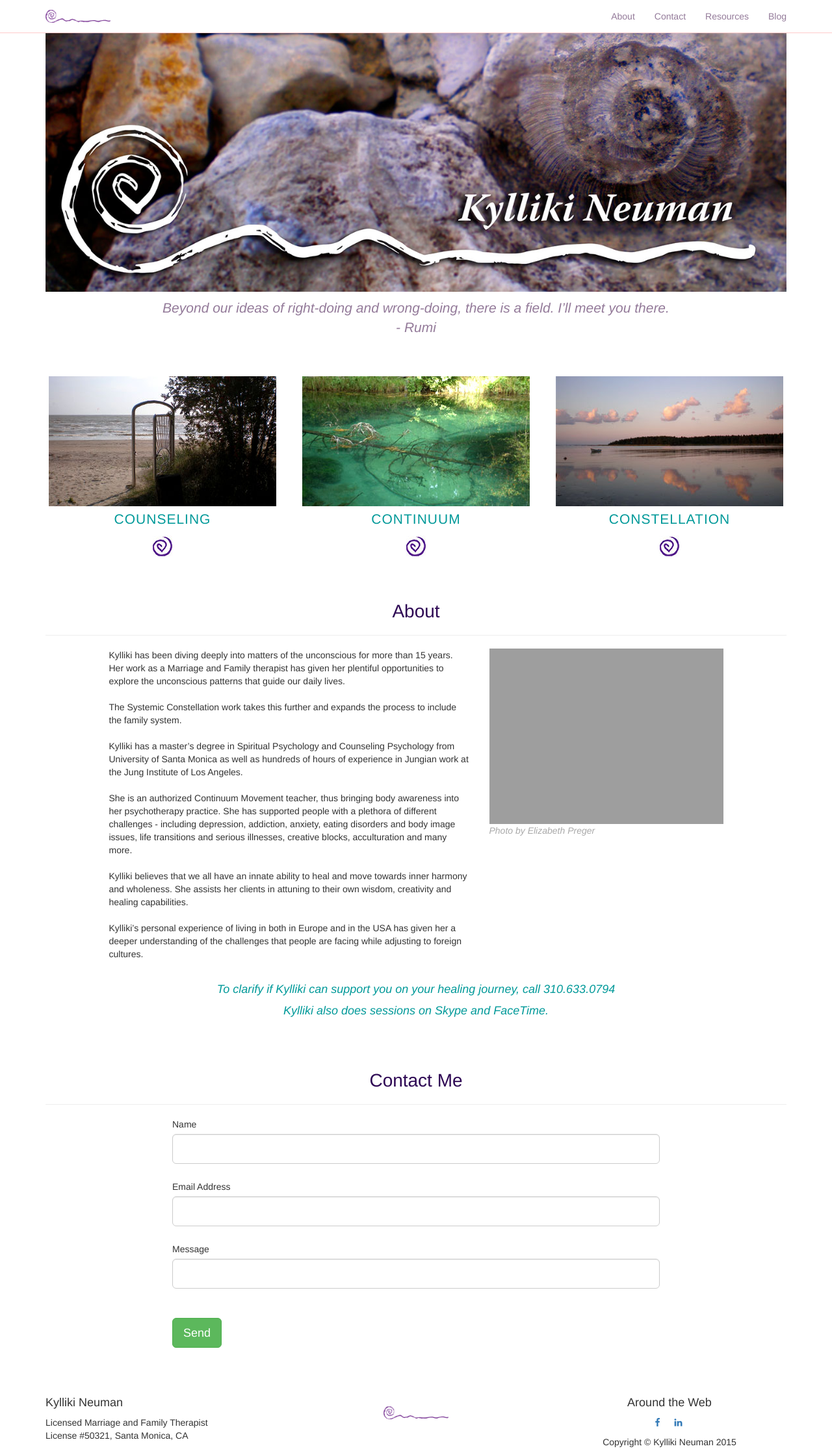
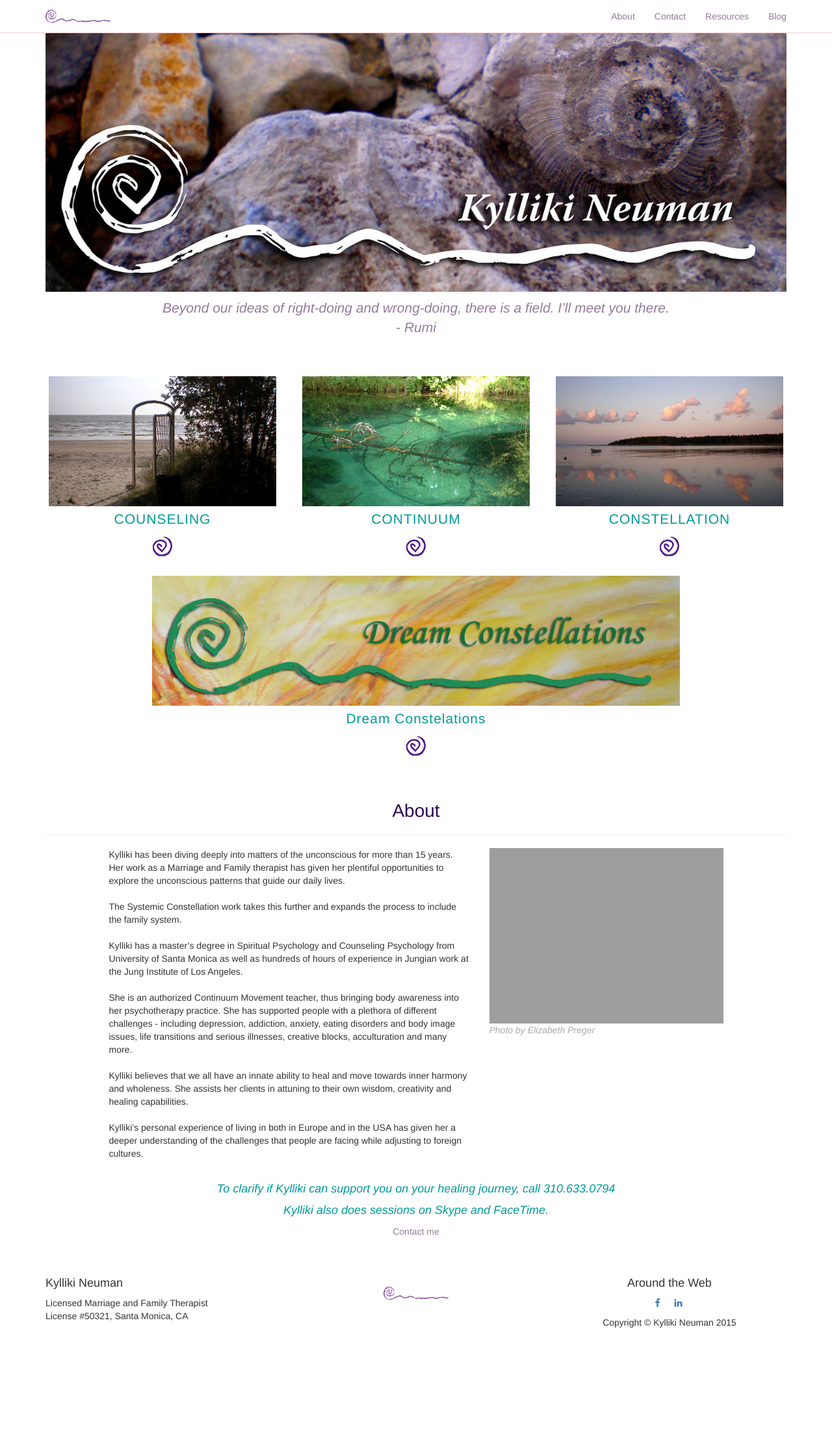
Before and after one commit to christofneuman/blog, a Django app: page / in a window 1280 px wide. Shown: the whole page at 65% size. After the commit the page ends 2043 px from the top, so only its background shows below. Run offline with Django 3.2, Linux system fonts and the light colour scheme; some libraries are stand-ins or nearby versions; grey boxes are pictures that could not be loaded.

Commit message:
dream consttlations addition

```diff
--- a/blog/settings/__init__.py
+++ b/blog/settings/__init__.py
@@ -39,7 +39,7 @@ INSTALLED_APPS = (
     'django.contrib.staticfiles',
 
     'redactor',
-    'widget_tweaks',
+    # 'widget_tweaks',
 
     'blog',
 )
--- a/blog/static/css/main.css
+++ b/blog/static/css/main.css
@@ -66,6 +66,10 @@ header, section {
   font-style: italic;
 }
 
+.email {
+  color: #947b9a;
+}
+
 #contact label {
   font-weight: 400;
 
@@ -97,8 +101,9 @@ header, section {
   color: #009999;
 }
 
-.portfolio-item a:hover {
+.portfolio-item a:hover, .portfolio-item a:focus {
   color: #947b9a;
+  text-decoration: none;
 }
 
 .modal_holder1 {
@@ -128,6 +133,24 @@ header, section {
 }
 
 .modal_holder3:hover {
+    opacity: .8;
+}
+
+.modal_holder4 {
+  margin-top: 30px;
+  background: url('/static/images/dream-constelations.jpg') center no-repeat;
+  background-size: contain;
+  height: 200px;
+  margin-bottom: 5px;
+}
+
+@media(max-width: 767px) {
+  .modal_holder4 {
+    margin-top: 0;
+  }
+}
+
+.modal_holder4:hover {
     opacity: .8;
 }
 
--- a/blog/templates/home.html
+++ b/blog/templates/home.html
@@ -1,6 +1,6 @@
 {% extends "base.html" %}
 
-{% load static widget_tweaks %}
+{% load static %}
 
 {% block content %}
 <header id="header"> <!-- look at the flower background header -->
@@ -46,6 +46,16 @@
         </a>
       </div>
     </div>
+    <div class="row">
+      <div class="col-md-12 portfolio-item">
+        <a href="#portfolioModal4" class="portfolio-link text-center" data-toggle="modal">
+          <div class="modal_holder4">
+          </div>
+          <p>Dream Constelations</p>
+          <img class="img-responsive hr-image" src="{% static 'images/hr-image.jpg' %}" alt="">
+        </a>
+      </div>
+    </div>
   </div>
 </section>
 <section class="success" id="about">
@@ -78,16 +88,17 @@
       </div>
     </div>
     <div class="row">
-      <div class="col-md-8 col-md-offset-2">
+      <div class="col-md-8 col-md-offset-2 text-center">
         <h4> To clarify if Kylliki can support you on your healing journey, call 310.633.0794</h4>
         <p id="skype-me">
           Kylliki also does sessions on Skype and FaceTime.
         </p>
+        <a class="email" href="mailto:kyllikineuman@gmail.com">Contact me</a>
       </div>
     </div>
   </div>
 </section>
-<section id="contact">
+<!-- <section id="contact">
   <div class="container">
     <div class="row">
       <div class="col-lg-12 text-center">
@@ -97,43 +108,11 @@
     </div>
     <div class="row">
       <div class="col-lg-8 col-lg-offset-2">
-        <form id="contactForm" method="post">{% csrf_token %}
-          <div class="row control-group">
-            <div class="form-group col-xs-12 floating-label-form-group controls">
-              <label>Name</label>
-              {{ form.name|add_class:"form-control input-lg" }}
-              {{ form.name.errors }}
-              <p class="help-block text-danger"></p>
-            </div>
-          </div>
-          <div class="row control-group">
-            <div class="form-group col-xs-12 floating-label-form-group controls">
-              <label>Email Address</label>
-              {{ form.email|add_class:"form-control input-lg" }}
-              {{ form.email.errors }}
-              <p class="help-block text-danger"></p>
-            </div>
-          </div>
-          <div class="row control-group">
-            <div class="form-group col-xs-12 floating-label-form-group controls">
-              <label>Message</label>
-              {{ form.message|add_class:"form-control input-lg" }}
-              {{ form.message.errors }}
-              <p class="help-block text-danger"></p>
-            </div>
-          </div>
-          <br>
-          <div id="success"></div>
-          <div class="row">
-            <div class="form-group col-xs-12">
-              <button type="submit" class="btn btn-success btn-lg">Send</button>
-            </div>
-          </div>
-        </form>
+
       </div>
     </div>
   </div>
-</section>
+</section> -->
 <div class="portfolio-modal modal fade" id="portfolioModal1" tabindex="-1" role="dialog" aria-hidden="true">
   <div class="modal-content">
     <div class="container">
@@ -217,5 +196,57 @@
     </div>
   </div>
 </div>
+<div class="portfolio-modal modal fade" id="portfolioModal4" tabindex="-1" role="dialog" aria-hidden="true">
+  <div class="modal-content">
+    <div class="container">
+      <div class="row">
+        <div class="col-lg-8 col-lg-offset-2">
+          <div class="modal-body">
+            <button style="float: left;" type="button" class="btn btn-default hidden-xs" data-dismiss="modal"><i class="fa fa-times"></i> Close</button>
+            <h2>Dream Constelations</h2>
+            <hr>
+            <!-- <img src="{% static 'images/pilvedN.jpg' %}" class="img-responsive img-centered" alt=""> -->
+            <p>
+              Dream constellation is a way to explore dreams using the constellation method. In family constellation we choose representatives from the group as the members of our family. In dream constellation, representatives stand in for dream figures. This way of working allows participants to bypass the thinking mind and go directly to the image and into the energy it carries. The movement on the constellation field makes the inner dream image visible in the outer material world. It shows where the energy is stagnant and offers new possibilities for opening the flow in the system.
+              <br><br>
+              We start with a dream image but we never know where the movement on the constellation field takes us. It could turn into playing out a family issue or it could show the relationship between our inner aspects, or it could play out as a healing ritual among many possibilities.
+              <br><br>
+              The experience of dream constellation could:
+              <br><br>
+              <ul>
+                <li>
+                  Decode messages in your dream
+                </li>
+                <li>
+                  Give a practical guidance for your next steps in life
+                </li>
+                <li>
+                  Support your therapeutic work with your therapist
+                </li>
+                <li>
+                  Assist integration of separated and/or rejected inner aspects
+                </li>
+                <li>
+                  Find forward movement in healing family patterns
+                </li>
+                <li>
+                  Offer healing experience on a somatic level
+                </li>
+              </ul>
+            </p>
+            <br />
+            <p class="modal-skype">
+              For more information or to reserve a working space call 310.633.0794 or email kyllikineuman@gmail.com.
+            </p>
+            <p>
+              You can also find a PDF document with suggestions for dreamwork on Resources page.
+            </p>
+            <button style="float: left; margin-bottom: 40px;" type="button" class="btn btn-default visible-xs" data-dismiss="modal"><i class="fa fa-times"></i> Close</button>
+          </div>
+        </div>
+      </div>
+    </div>
+  </div>
+</div>
 
 {% endblock %}
--- a/requirements.txt
+++ b/requirements.txt
@@ -2,5 +2,3 @@ django
 django-wysiwyg-redactor
 pillow
 psycopg2
-
-django-widget-tweaks
```
Also changed, not shown: blog/settings/production.py (+7 -7 lines), blog/static/images/dream-constelations.jpg (added). Lines whose indentation alone changed are shown as unchanged.
